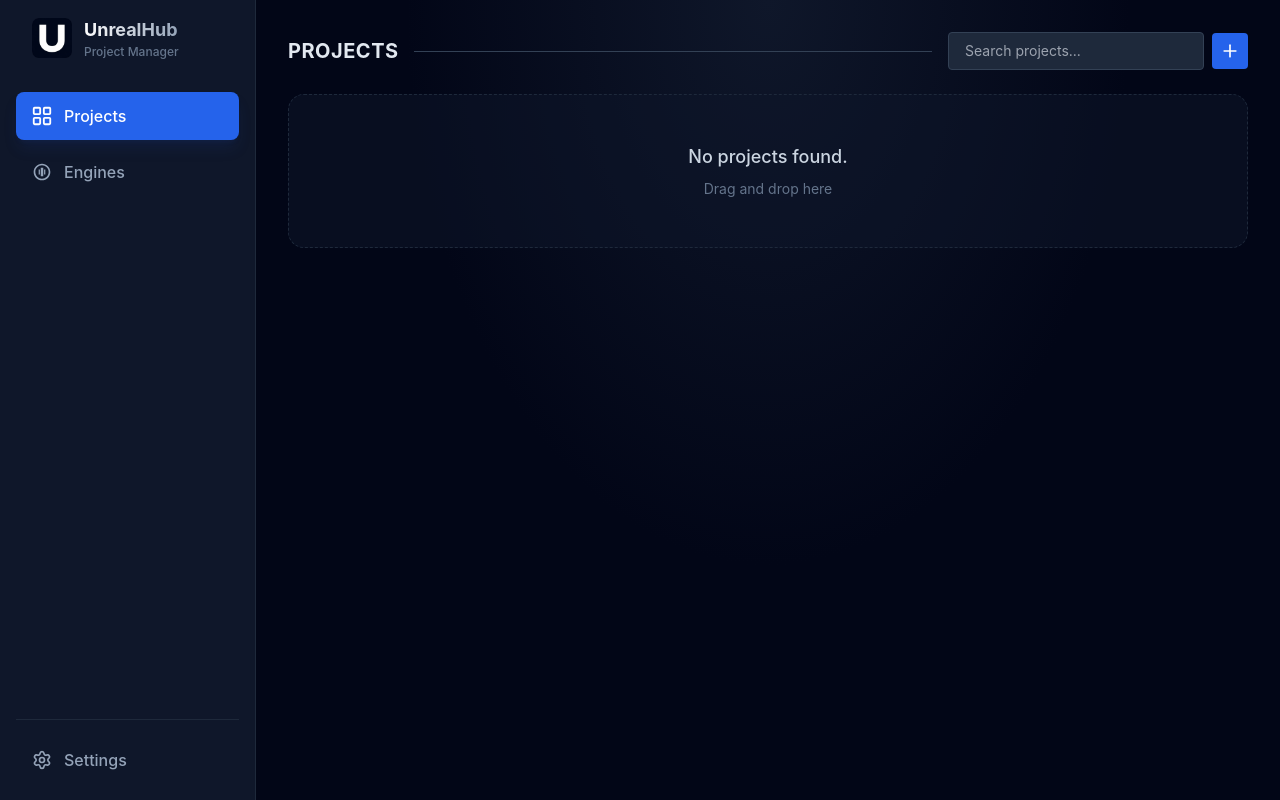
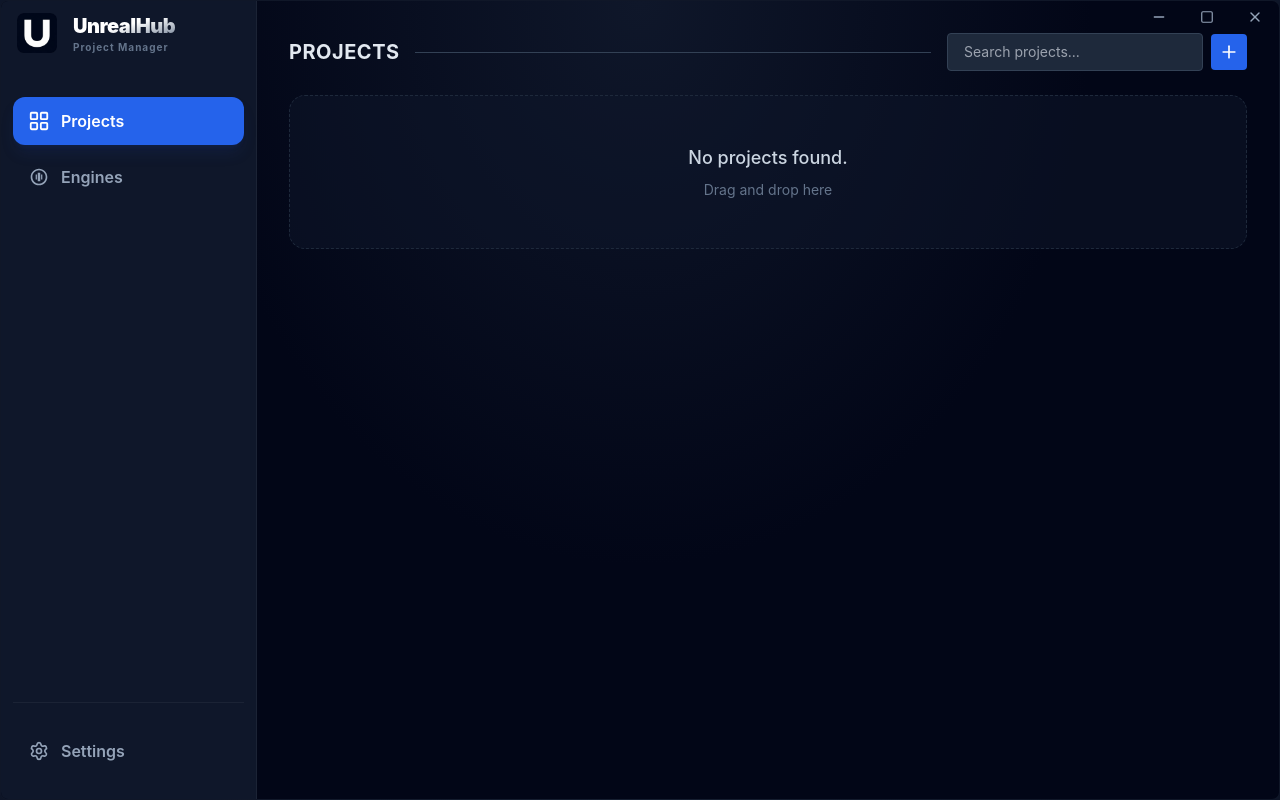
Before and after one commit to Sami-Uysal/UnrealHub, a React (Vite) app: page / in a window 1280 px wide. Built offline with nearby package versions, Linux system fonts and the light colour scheme.

Commit message:
Arayüz düzeltmeleri yapıldı

```diff
--- a/electron/preload.ts
+++ b/electron/preload.ts
@@ -19,4 +19,7 @@ contextBridge.exposeInMainWorld('unreal', {
   checkGitRepo: (path: string) => ipcRenderer.invoke('check-git-repo', path),
   getGitHistory: (path: string) => ipcRenderer.invoke('get-git-history', path),
   getGitStatus: (path: string) => ipcRenderer.invoke('get-git-status', path),
+  minimize: () => ipcRenderer.invoke('window-minimize'),
+  maximize: () => ipcRenderer.invoke('window-maximize'),
+  close: () => ipcRenderer.invoke('window-close'),
 })
--- a/src/components/Layout/AppLayout.tsx
+++ b/src/components/Layout/AppLayout.tsx
@@ -5,6 +5,7 @@ import { EnginesPage } from '../../pages/Engines';
 import { SettingsPage } from '../../pages/Settings';
 import { GitHistoryPage } from '../../pages/GitHistory';
 import { Project } from '../../types';
+import { TitleBar } from './TitleBar';
 
 export const AppLayout: React.FC = () => {
     const [view, setView] = useState<View | 'git'>('projects');
@@ -21,10 +22,14 @@ export const AppLayout: React.FC = () => {
     };
 
     return (
-        <div className="flex h-screen bg-slate-950 text-white overflow-hidden font-sans">
+        <div className="relative flex h-screen bg-[radial-gradient(ellipse_at_top,_var(--tw-gradient-stops))] from-slate-900 via-slate-950 to-slate-950 text-white overflow-hidden font-sans border border-slate-800/50 rounded-lg shadow-2xl">
+            <div className="absolute top-0 left-0 right-0 z-50">
+                <TitleBar />
+            </div>
+            <div className="flex flex-1 overflow-hidden h-full w-full">
                 <Sidebar currentView={view === 'git' ? 'projects' : view} onViewChange={setView} />
-            <main className="flex-1 overflow-auto bg-[radial-gradient(ellipse_at_top,_var(--tw-gradient-stops))] from-slate-900 via-slate-950 to-slate-950">
-                <div className="p-8 w-full h-full flex flex-col">
+                <main className="flex-1 overflow-auto bg-transparent">
+                    <div className="p-8 w-full min-h-full flex flex-col">
                         <header className="flex justify-between items-center mb-0">
                         </header>
 
@@ -43,5 +48,6 @@ export const AppLayout: React.FC = () => {
                     </div>
                 </main>
             </div>
+        </div>
     );
 };
--- a/src/components/Layout/Sidebar.tsx
+++ b/src/components/Layout/Sidebar.tsx
@@ -28,28 +28,31 @@ export const Sidebar: React.FC<SidebarProps> = ({ currentView, onViewChange }) =
     const NavItem = ({ view, icon: Icon, label }: { view: View; icon: any; label: string }) => (
         <button
             onClick={() => onViewChange(view)}
-            className={`w-full flex items-center space-x-3 px-4 py-3 rounded-lg transition-all duration-200 group no-drag ${currentView === view
+            className={`w-full flex items-center space-x-3 px-4 py-3 rounded-xl transition-all duration-300 group no-drag relative overflow-hidden ${currentView === view
                 ? 'bg-blue-600 text-white shadow-lg shadow-blue-900/20'
-                : 'text-slate-400 hover:bg-slate-800 hover:text-white'
+                : 'text-slate-400 hover:bg-slate-700 hover:text-white'
                 }`}
         >
-            <Icon size={20} className={`transition-transform duration-200 ${currentView === view ? 'scale-110' : 'group-hover:scale-110'
+            <Icon size={20} className={`transition-all duration-300 ${currentView === view
+                ? 'scale-110'
+                : 'group-hover:scale-110 group-hover:text-slate-200'
                 }`} />
-            <span className="font-medium">{label}</span>
+            <span className={`font-semibold transition-colors duration-300 ${currentView === view ? 'text-white' : 'group-hover:text-slate-200'
+                }`}>{label}</span>
         </button>
     );
 
     return (
-        <div className="w-64 h-screen bg-slate-900 border-r border-slate-800 flex flex-col p-4 select-none drag-region">
-            <div className="mb-8 px-4 flex items-center space-x-3">
-                <div className="w-10 h-10 shrink-0 flex items-center justify-center">
-                    <img src="u.png" alt="Logo" className="w-full h-full object-contain" />
+        <div className="w-64 h-full bg-[#0f172a] border-r border-white/5 flex flex-col px-3 py-6 select-none pt-2">
+            <div className="mb-10 px-0 flex items-center space-x-3">
+                <div className="w-12 h-12 shrink-0 flex items-center justify-center group transition-all duration-500">
+                    <img src="u.png" alt="Logo" className="w-10 h-10 object-contain transition-transform duration-500 group-hover:scale-110" />
                 </div>
                 <div className="flex flex-col overflow-hidden">
-                    <span className="text-lg font-bold bg-clip-text text-transparent bg-gradient-to-r from-white to-slate-400">
+                    <span className="text-xl font-black tracking-tight bg-clip-text text-transparent bg-gradient-to-br from-white via-white to-slate-500">
                         UnrealHub
                     </span>
-                    <span className="text-xs text-slate-500 font-medium">{t('sidebar.projectManager')}</span>
+                    <span className="text-[10px] tracking-widest text-slate-500 font-bold">{t('sidebar.projectManager')}</span>
                 </div>
             </div>
 
@@ -58,13 +61,13 @@ export const Sidebar: React.FC<SidebarProps> = ({ currentView, onViewChange }) =
                 <NavItem view="engines" icon={UnrealIcon} label={t('sidebar.engines')} />
             </nav>
 
-            <div className="pt-4 border-t border-slate-800">
+            <div className="pt-6 border-t border-white/5">
                 <button
                     onClick={() => onViewChange('settings')}
-                    className="w-full flex items-center space-x-3 px-4 py-3 text-slate-400 hover:text-white rounded-lg hover:bg-slate-800 transition-colors group no-drag"
+                    className="w-full flex items-center space-x-3 px-4 py-3 text-slate-400 hover:text-white rounded-xl hover:bg-white/5 transition-all duration-300 group no-drag"
                 >
-                    <Settings size={20} className="group-hover:rotate-90 transition-transform duration-300" />
-                    <span className="font-medium">{t('sidebar.settings')}</span>
+                    <Settings size={20} className="group-hover:rotate-45 transition-transform duration-500" />
+                    <span className="font-semibold">{t('sidebar.settings')}</span>
                 </button>
             </div>
         </div>
--- /dev/null
+++ b/src/components/Layout/TitleBar.tsx
@@ -0,0 +1,31 @@
+import React from 'react';
+import { Minus, Square, X } from 'lucide-react';
+
+export const TitleBar: React.FC = () => {
+    return (
+        <div className="h-8 bg-transparent flex justify-between items-center select-none" style={{ WebkitAppRegion: 'drag' } as any}>
+            <div className="px-4 text-xs text-slate-500 font-medium">
+            </div>
+            <div className="flex items-center h-full" style={{ WebkitAppRegion: 'no-drag' } as React.CSSProperties}>
+                <button
+                    onClick={() => window.unreal.minimize()}
+                    className="h-full w-12 flex items-center justify-center text-slate-400 hover:bg-slate-800 hover:text-white transition-colors"
+                >
+                    <Minus size={16} />
+                </button>
+                <button
+                    onClick={() => window.unreal.maximize()}
+                    className="h-full w-12 flex items-center justify-center text-slate-400 hover:bg-slate-800 hover:text-white transition-colors"
+                >
+                    <Square size={14} />
+                </button>
+                <button
+                    onClick={() => window.unreal.close()}
+                    className="h-full w-12 flex items-center justify-center text-slate-400 hover:bg-red-600 hover:text-white transition-colors"
+                >
+                    <X size={16} />
+                </button>
+            </div>
+        </div>
+    );
+};
--- a/src/pages/Projects.tsx
+++ b/src/pages/Projects.tsx
@@ -105,7 +105,7 @@ export const ProjectsPage: React.FC<ProjectsPageProps> = ({ onOpenGit }) => {
     );
 
     return (
-        <div className="relative min-h-[calc(100vh-2rem)]">
+        <div className="relative">
             {/* Project Modal */}
             {isAddModalOpen && (
                 <div
--- a/src/types.d.ts
+++ b/src/types.d.ts
@@ -34,6 +34,9 @@ declare global {
             checkGitRepo: (path: string) => Promise<boolean>;
             getGitHistory: (path: string) => Promise<GitCommit[]>;
             getGitStatus: (path: string) => Promise<{ current: string; branches: string[]; remotes: string[] }>;
+            minimize: () => Promise<void>;
+            maximize: () => Promise<void>;
+            close: () => Promise<void>;
         };
     }
 }
```
Also changed, not shown: electron/main.ts (+17 -6 lines). Lines whose indentation alone changed are shown as unchanged.
